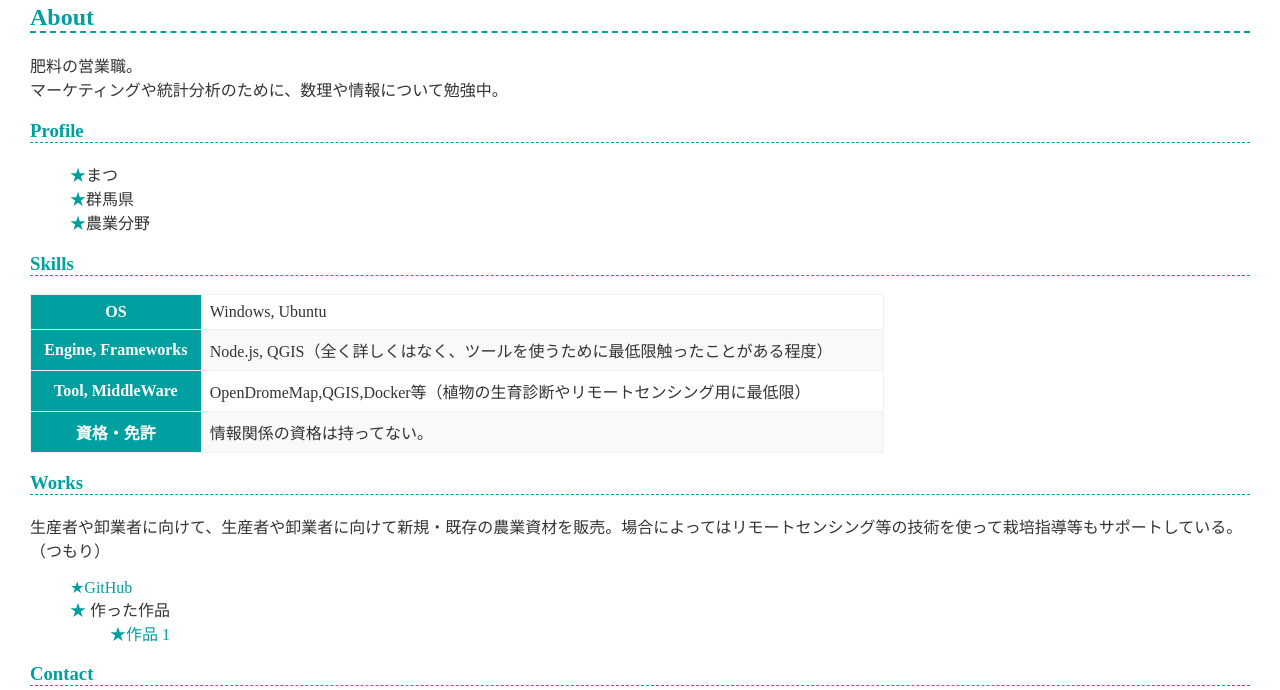
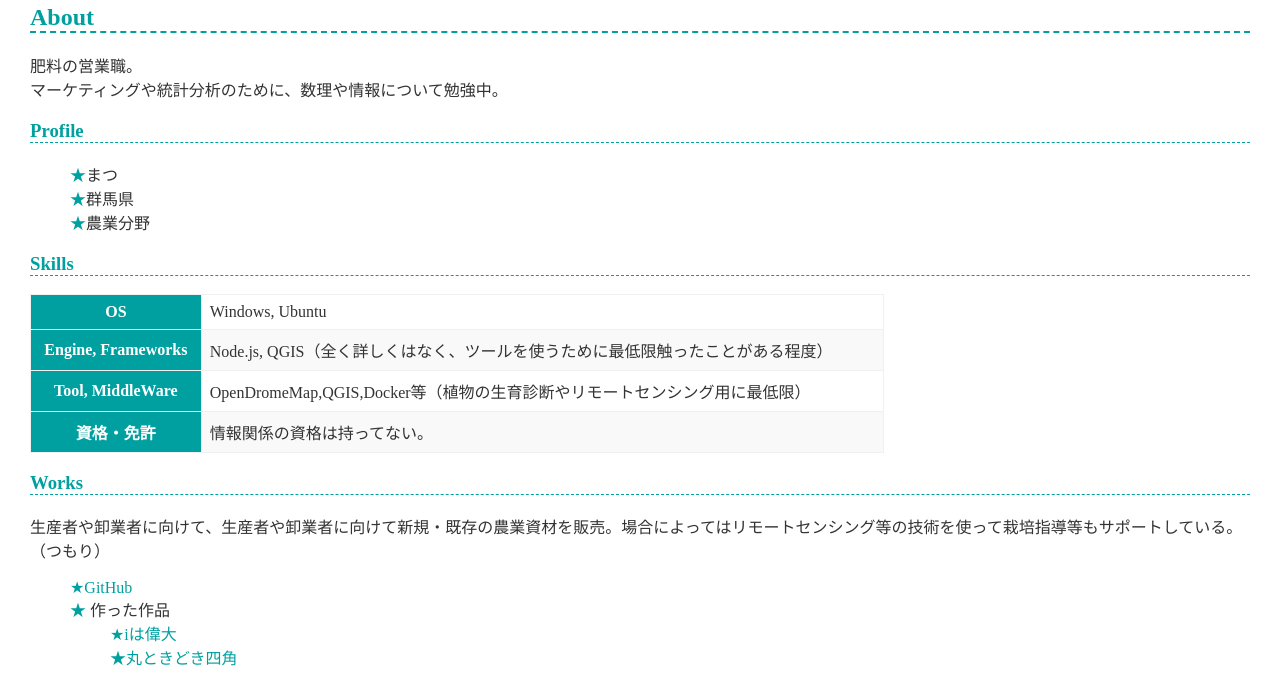
Before and after one commit to jacknicon/jacknicon.github.io, a plain HTML site: page index.html in a window 1280 px wide. Shown: the part 96-786 px from the top of the page. Drawn offline with Linux system fonts and the light colour scheme.

Commit message:
Update index.html

```diff
--- a/index.html
+++ b/index.html
@@ -47,7 +47,8 @@
       <li>
         作った作品
         <ul>
-          <li><a href="https://example.com/">作品 1</a></li>
+          <li><a href="https://openprocessing.org/sketch/2663265">iは偉大</a></li>
+          <li><a href="https://openprocessing.org/sketch/2663164">丸ときどき四角</a></li>
         </ul>
       </li>
     </ul>
```
